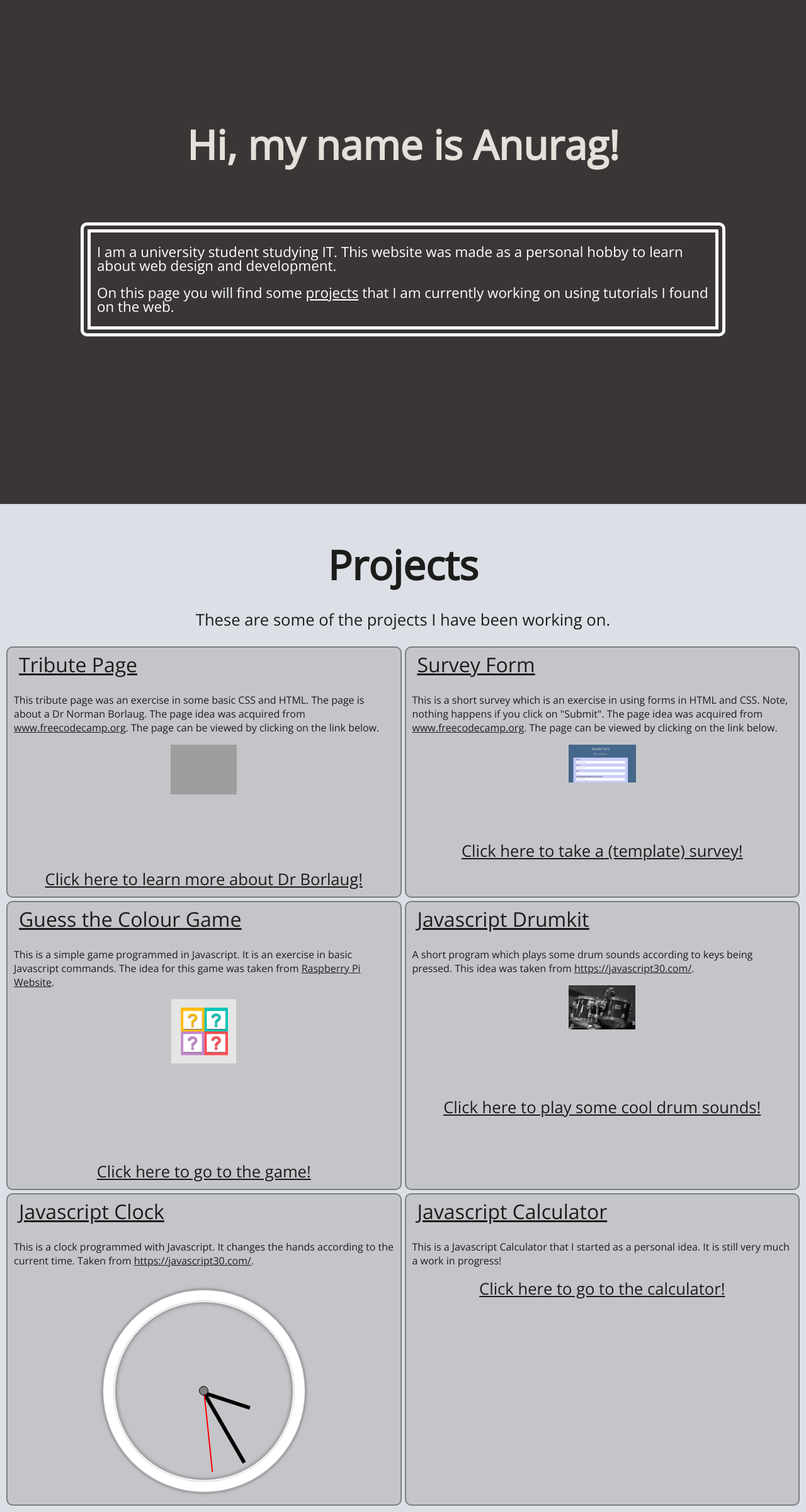
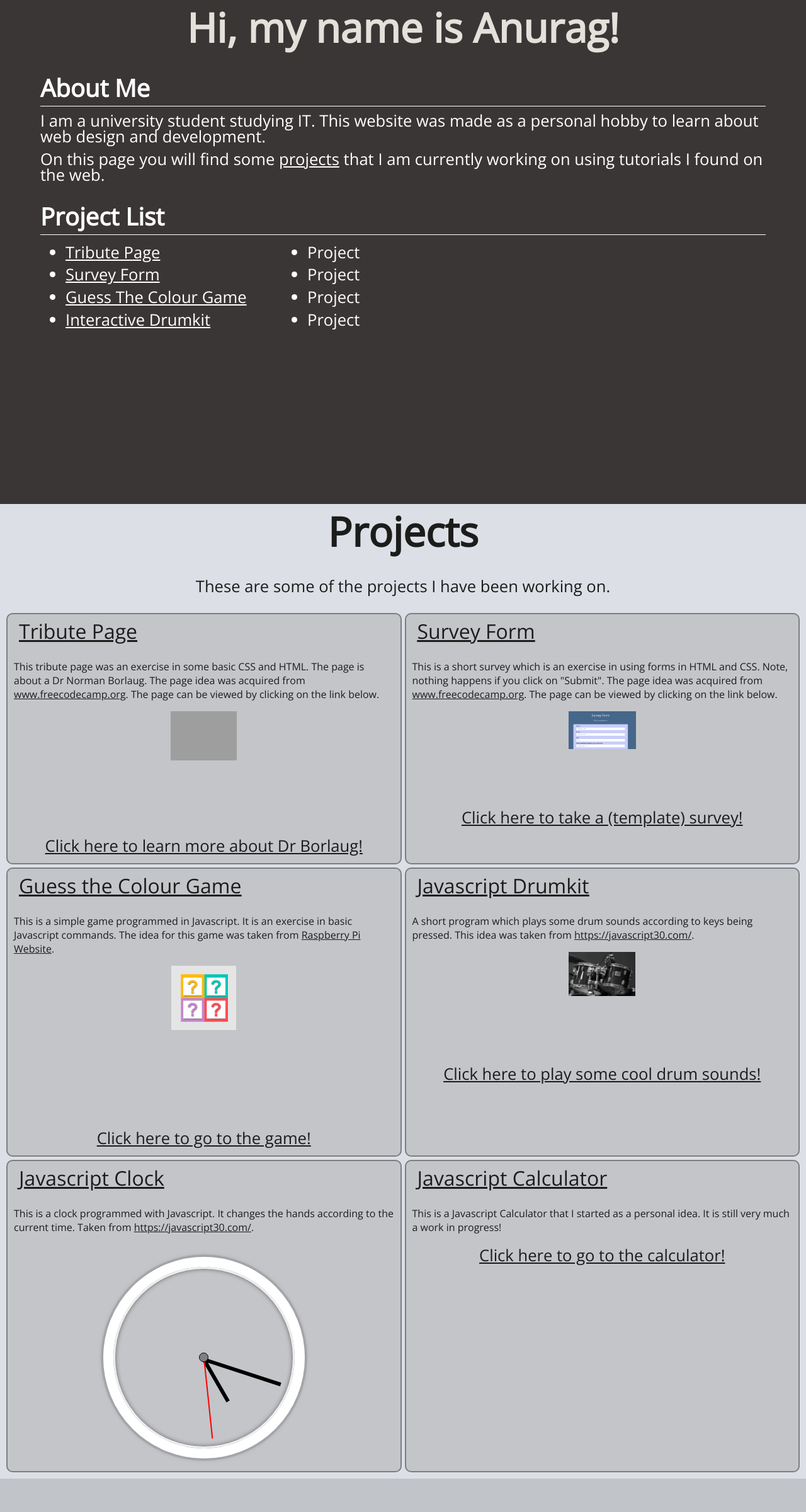
Before and after one commit to anuragpurkayastha/anuragpurkayastha.github.io, a PHP site: page / in a window 1280 px wide. Shown: the whole page at 63% size. After the commit the page ends 2347 px from the top, so only its background shows below. Run offline with PHP 8.4, Linux system fonts and the light colour scheme; grey boxes are pictures that could not be loaded.

Commit message:
Added project list to home page.

```diff
--- a/css/style.css
+++ b/css/style.css
@@ -47,7 +47,7 @@ h1 {
   text-align: center;
   text-decoration: none;
   padding-top: 0px;
-  margin-bottom: 20px;
+  margin: 0px auto 10px auto;
 }
 
 .homepage-link {
@@ -62,31 +62,46 @@ h1 {
   display: flex;
   flex-direction: column;
   flex: 1;
-  justify-content: center;
+  justify-content: flex-start;
   align-content: center;
   background-color: #3b3636;
   min-height: 100vh;
 }
 
+.box {
+  font-size: 1.6rem;
+  color: white;
+  line-height: 1em;
+  width: 90%;
+  margin:10px auto;
+}
+
 #welcomeSectionHeader {
   color: #E3E1DA;
-  margin: 0px;
+  margin-bottom: 20px;
   text-decoration: none;
 }
 
-#about-me-box {
-  font-size: 1.4em;
-  color: white;
-  line-height: 1em;
-  border: 1rem double white;
-  border-radius: 10px;
-  width: 80%;
-  margin: 5rem auto 5rem auto;
+.box p,h2 {
+    margin: 10px auto;
+	text-align: left;
 }
 
-#about-me-box p {
-	margin: 20px 10px;
-	text-align: left;
+.box h2 {
+    padding-bottom: 15px;
+    border-bottom: 1px solid white;
+}
+
+.project-list   {
+    display: grid;
+    grid-template-columns: 1fr 1fr 1fr;
+    margin: 0;
+    text-align: left;
+    line-height: 1.4;
+}
+
+.project-list ul    {
+    margin: 0;
 }
 /*================================================*/
 /*	Projects section*/
@@ -485,7 +500,7 @@ kbd {
 .hand {
 	width: 50%;
 	height: 6px;
-  background: black;
+    background: black;
 	position: absolute;
 	top: 50%;
 	transform-origin: 100%;
@@ -500,7 +515,7 @@ kbd {
   transform: translateY(-1px);
 }
 
-.min-hand {
+.hour-hand {
   width: 30%;
   left: 20%;
 }
--- a/index.html
+++ b/index.html
@@ -11,12 +11,34 @@
 
     <!-- WELCOME SECTION -->
     <section class="welcome-section">
-      <h1 id="welcomeSectionHeader">Hi, my name is Anurag!</h1>
+        <h1 id="welcomeSectionHeader">Hi, my name is Anurag!</h1>
 
-	  <div id="about-me-box">
-  		<p>I am a university student studying IT. This website was made as a personal hobby to learn about web design and development.</p>
-  		<p>On this page you will find some <a href="#projects">projects</a>  that I am currently working on using tutorials I found on the web.</p>
-	  </div>
+        <div class="box">
+            <h2>About Me</h2>
+        	<p>I am a university student studying IT. This website was made as a personal hobby to learn about web design and development.</p>
+        	<p>On this page you will find some <a href="#projects">projects</a>  that I am currently working on using tutorials I found on the web.</p>
+        </div>
+
+        <div class="box">
+            <h2>Project List</h2>
+
+            <div class="project-list">
+                <ul>
+                    <li><a href="#tributePageProject">Tribute Page</a></li>
+                    <li><a href="#surveyFormProject">Survey Form</a></li>
+                    <li><a href="#guessTheColourGame">Guess The Colour Game</a></li>
+                    <li><a href="#javascriptDrumkit">Interactive Drumkit</a></li>
+                </ul>
+
+                <ul>
+                    <li>Project</li>
+                    <li>Project</li>
+                    <li>Project</li>
+                    <li>Project</li>
+                </ul>
+            </div>
+
+        </div>
     </section>
 
     <!--PROJECTS SECTION -->
@@ -29,7 +51,7 @@
         <!-- PROJECT TILES -->
 		<div class="projects-container">
             <!--Tribute Page -->
-			<div class="project-section">
+			<div id="tributePageProject" class="project-section">
 				<h3><a href="./project1_tributepage.html">Tribute Page</a></h3>
 
 				<p>This tribute page was an exercise in some basic CSS and HTML. The page is about a Dr Norman Borlaug. The page idea was acquired from <a href="https://www.freecodecamp.org" target="_blank">www.freecodecamp.org</a>. The page can be viewed by clicking on the link below.</p>
@@ -40,7 +62,7 @@
 			</div>
 
       		<!--Survey Form -->
-      		<div class="project-section">
+      		<div id="surveyFormProject" class="project-section">
       			<h3><a href="./project2_surveyform.html">Survey Form</a></h3>
 
       			<p>This is a short survey which is an exercise in using forms in HTML and CSS. Note, nothing happens if you click on "Submit". The page idea was acquired from <a href="https://www.freecodecamp.org" target="_blank">www.freecodecamp.org</a>. The page can be viewed by clicking on the link below.</p>
@@ -51,7 +73,7 @@
       		</div>
 
       		<!--Project 3 - Javascript Game: Guess The Colour-->
-      		<div class="project-section">
+      		<div id="guessTheColourGame" class="project-section">
       			<h3><a href="./GuessTheColourGame.html">Guess the Colour Game</a></h3>
 
       			<p>This is a simple game programmed in Javascript. It is an exercise in basic Javascript commands. The idea for this game was taken from <a href="https://projects.raspberrypi.org/en/projects/cd-beginner-javascript-sushi" target="_blank">Raspberry Pi Website</a>.</p>
@@ -62,7 +84,7 @@
       		</div>
 
     		<!-- Javascript Drumkit-->
-      		<div class="project-section">
+      		<div id="javascriptDrumkit" class="project-section">
       			<h3><a href="./Javascript-Drumkit.html">Javascript Drumkit</a></h3>
 
       			<p>A short program which plays some drum sounds according to keys being pressed. This idea was taken from <a href="https://javascript30.com/" target="_blank">https://javascript30.com/</a>.</p>
@@ -73,7 +95,7 @@
       		</div>
 
     		<!--Javascript clock -->
-    		<div class = "project-section">
+    		<div id="javascriptClock" class = "project-section">
     			<h3>Javascript Clock</h3>
 
     			<p>This is a clock programmed with Javascript. It changes the hands according to the current time. Taken from <a href="https://javascript30.com/" target="_blank">https://javascript30.com/</a>.</p>
@@ -89,7 +111,7 @@
     		</div>
 
 			<!--Javascript Calculator -->
-    		<div class = "project-section">
+    		<div id="javascriptCalculator" class = "project-section">
     			<h3>Javascript Calculator</h3>
 
     			<p>This is a Javascript Calculator that I started as a personal idea. It is still very much a work in progress!</p>
```
Also changed, not shown: js/JavascriptClock.js (line endings or trailing spaces).
